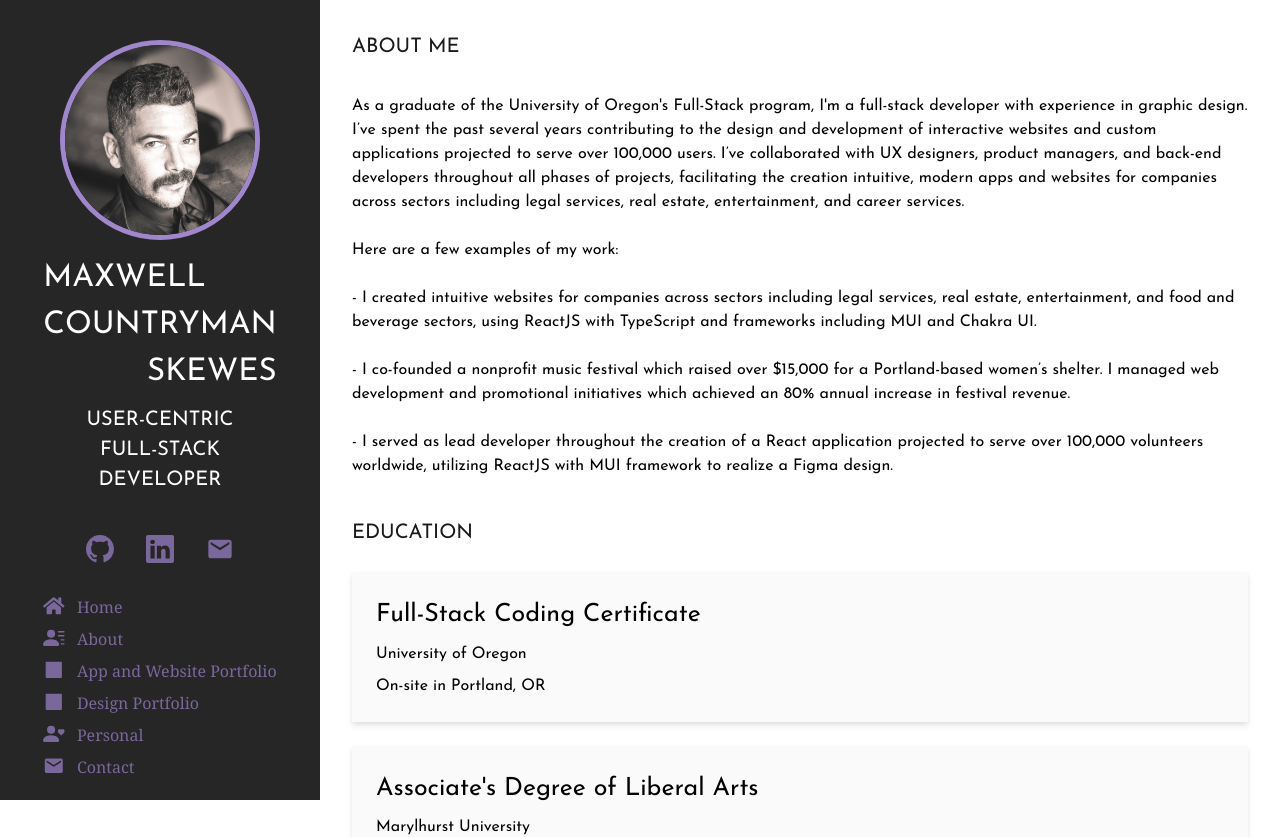
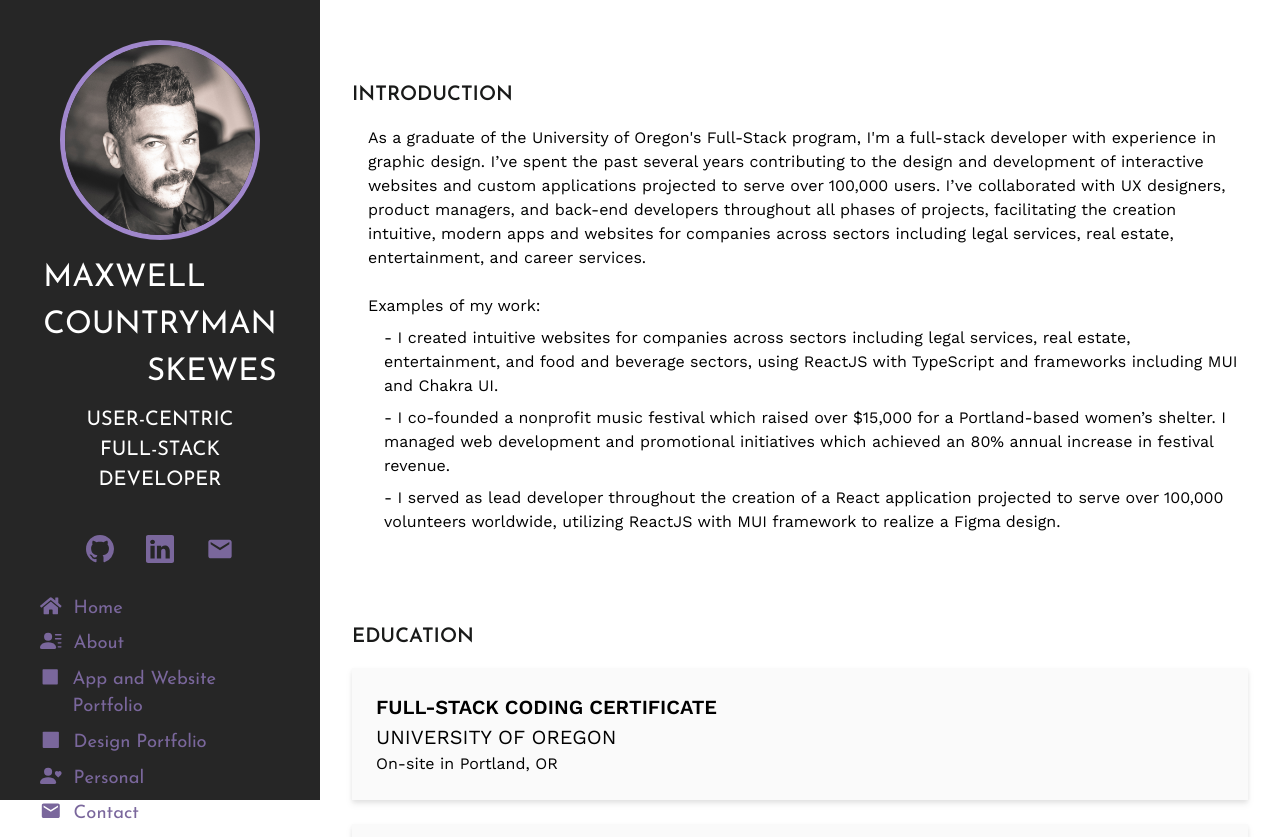
Before and after one commit to maxskewes/maxskewes.com, a Next.js app: page / in a window 1280 px wide. Shown: the top 837 px of the page. Built offline with nearby package versions, Linux system fonts and the light colour scheme.

Commit message:
fonts adjusted josefin and work-sans

```diff
--- /dev/null
+++ b/app/components/SectionHeader.tsx
@@ -0,0 +1,21 @@
+import React from 'react';
+import { Josefin_Sans } from 'next/font/google';
+
+const josefin = Josefin_Sans({
+  subsets: ['latin'],
+  variable: '--font-josefin',
+});
+
+type SectionHeaderProps = {
+  title: string;
+};
+
+const SectionHeader = ({ title }: SectionHeaderProps) => {
+  return (
+    <div className={josefin.className}>
+      <h2 className='mb-4 pt-12 font-semibold'>{title}</h2>
+    </div>
+  );
+};
+
+export default SectionHeader;
--- a/app/components/Sidebar.tsx
+++ b/app/components/Sidebar.tsx
@@ -1,9 +1,16 @@
+import { Josefin_Sans } from 'next/font/google';
 import Image from 'next/image';
 import Link from 'next/link';
 import { BsPersonLinesFill, BsPersonHeart, BsGithub, BsLinkedin } from 'react-icons/bs';
 import { FaHome } from 'react-icons/fa';
 import { MdEmail } from 'react-icons/md';
 import { RiCheckboxBlankFill } from 'react-icons/ri';
+
+const josefin = Josefin_Sans({
+  subsets: ['latin'],
+  // weight: ['400', '700'],
+  variable: '--font-josefin',
+});
 
 type SidebarProps = {
   data: {
@@ -80,6 +87,7 @@ const Sidebar = ({ data }: SidebarProps) => {
   };
 
   return (
+    <div className={josefin.className}>
       <div className='bg-greydk flex flex-col content-between w-full h-100vh sm:h-screen sm:justify-start sm:w-1/4 sm:fixed'>
         <div className='font-family: flex flex-col p-4 md:p-6 lg:p-10 items-center w-full'>
           <Image
@@ -116,6 +124,7 @@ const Sidebar = ({ data }: SidebarProps) => {
           <h6>maxskewes@gmail.com</h6>
         </div>
       </div>
+    </div>
   );
 };
 
--- a/app/components/about-me.tsx
+++ b/app/components/about-me.tsx
@@ -1,6 +1,7 @@
 import { useId } from 'react';
 import type { SkillsProps } from './skills';
 import Skills from './skills';
+import SectionHeader from './SectionHeader';
 
 type AboutMeProps = {
   data: {
@@ -12,23 +13,25 @@ type AboutMeProps = {
 };
 
 const AboutMe = ({ data, skills }: AboutMeProps) => {
-  const { title, body, bullets } = data;
+  const { body, bullets } = data;
   const id = useId();
   return (
     <section>
-      <h2 className='mb-8'>{title}</h2>
+      <SectionHeader title={'Introduction'} />
+      <div className='ml-4'>
         <div>
           <p className='mb-6'>{body}</p>
         </div>
         <div>
-        <p className='mb-6'>Here are a few examples of my work:</p>
+          <p className='mb-2'>Examples of my work:</p>
           {bullets?.map((el, i) => (
-          <p key={`${id}_${i}`} className='mb-6'>
+            <p key={`${id}_${i}`} className='mb-2 ml-4'>
               {el}
             </p>
           ))}
         </div>
         {/* <Skills data={skills} /> */}
+      </div>
     </section>
   );
 };
--- a/app/components/design.tsx
+++ b/app/components/design.tsx
@@ -1,10 +1,11 @@
 import Image from 'next/image';
 import Link from 'next/link';
+import SectionHeader from './SectionHeader';
 
 const Design = () => {
     return (
       <section>
-        <h2 className='mb-6'>App and Website Portfolio</h2>
+<SectionHeader title={'Graphic Design'} />
         <div className='grid lg:grid-cols-2 gap-4 auto-rows-max'>
 
              <div className='p-6 rounded-md overflow-hidden bg-grey-light drop-shadow-md'>
--- a/app/components/education.tsx
+++ b/app/components/education.tsx
@@ -1,4 +1,5 @@
 import React from 'react';
+import SectionHeader from './SectionHeader';
 
 type EducationProps = {
   data: {
@@ -16,18 +17,20 @@ const Education = ({ data }: EducationProps) => {
 
   return (
     <section>
-      <h2 className='mb-6'>{title}</h2>
+      <SectionHeader title={'Education'} />
+
       <div className='flex flex-col gap-6'>
         {education.map(({ certificate, institution, location }) => (
           <div key={certificate} className='flex flex-col rounded-lg'>
             <div className='bg-grey-light p-6 drop-shadow-md'>
-              <h3>{certificate}</h3>
-              <p className='mt-2'>{institution}</p>
-              <p className='mt-2'>{location}</p>
+              <h3 className='font-semibold uppercase'>{certificate}</h3>
+              <h3 className='uppercase'>{institution}</h3>
+              <p>{location}</p>
             </div>
           </div>
         ))}
       </div>
+
     </section>
   );
 };
--- a/app/components/personal.tsx
+++ b/app/components/personal.tsx
@@ -1,18 +1,22 @@
+import SectionHeader from './SectionHeader';
+
 type PersonalProps = {
   data: {
-    title: string;
     body: string;
   };
 };
 
 const Personal = ({ data }: PersonalProps) => {
-  const { title, body } = data;
+  const { body } = data;
 
   return (
     <section>
-      <h2 className='mb-8'>{title}</h2>
-      <div>
-        <p className='mb-6'>{body}</p>
+      <SectionHeader title={'Personal'} />
+      <div className='ml-4'>
+        <p className='mb-6'>
+          &nbsp;&nbsp;&nbsp;&nbsp;&nbsp;&nbsp;
+          {body}
+          </p>
       </div>
     </section>
   );
--- a/app/components/portfolio.tsx
+++ b/app/components/portfolio.tsx
@@ -1,10 +1,11 @@
 import Image from 'next/image';
 import Link from 'next/link';
+import SectionHeader from './SectionHeader';
 
 const Portfolio = () => {
   return (
     <section>
-      <h2 className='mb-6'>App and Website Portfolio</h2>
+<SectionHeader title={'App and Website Portfolio'} />
       <div className='grid lg:grid-cols-2 gap-4 auto-rows-max'>
         {/* -------------------dev purpose */}
 
--- a/app/components/professional-experience.tsx
+++ b/app/components/professional-experience.tsx
@@ -1,4 +1,5 @@
 import React from 'react';
+import SectionHeader from './SectionHeader';
 
 type ProfessionalExperienceProps = {
   data: {
@@ -16,11 +17,11 @@ type ProfessionalExperienceProps = {
 };
 
 const ProfessionalExperience = ({ data }: ProfessionalExperienceProps) => {
-  const { title, experiences } = data;
+  const { experiences } = data;
 
   return (
     <section>
-      <h2 className='mb-6'>{title}</h2>
+      <SectionHeader title={'Professional Experience'} />
       <div className='flex flex-col gap-6'>
         {experiences.map(
           ({
--- a/app/globals.css
+++ b/app/globals.css
@@ -4,19 +4,19 @@
 
 @layer base {
   h1 {
-    @apply text-2xl sm:text-lg md:text-xl lg:text-2xl xl:text-3xl 2xl:text-4xl;
+    @apply text-2xl sm:text-xl md:text-xl lg:text-2xl xl:text-3xl 2xl:text-4xl;
   }
   h2 {
-    @apply text-xl sm:text-sm md:text-base lg:text-lg xl:text-xl 2xl:text-2xl;
+    @apply text-xl sm:text-lg md:text-lg lg:text-lg xl:text-xl 2xl:text-2xl;
   }
   h3 {
-    @apply text-2xl;
+    @apply text-xl;
   }
   h4 {
-    @apply font-sans;
+    @apply text-lg;
   }
   p {
-    @apply text-base;
+    @apply text-base font-normal;
   }
 }
 
--- a/app/layout.tsx
+++ b/app/layout.tsx
@@ -1,14 +1,18 @@
 import './globals.css';
-import { Josefin_Sans } from 'next/font/google';
+import { Josefin_Sans, Work_Sans } from 'next/font/google';
 
 import Sidebar from './components/Sidebar';
 import { contact } from '../data/contact-data';
 
 const josefin = Josefin_Sans({
   subsets: ['latin'],
-  // weight: ['400', '700'],
   variable: '--font-josefin',
 });
+
+const worksans = Work_Sans({
+  subsets: ['latin'],
+  variable: '--font-worksans',
+})
 
 export const metadata = {
   title: 'Max Skewes',
@@ -17,7 +21,7 @@ export const metadata = {
 
 export default function RootLayout({ children }: { children: React.ReactNode }) {
   return (
-    <html lang='en' className={josefin.className}>
+    <html lang='en' className={worksans.className}>
       <body className='flex flex-col sm:flex-row'>
         <div className='grow:0 '>
         <Sidebar data={contact} />
--- a/tailwind.config.js
+++ b/tailwind.config.js
@@ -18,7 +18,7 @@ module.exports = {
 			white: "#fff",
 		},
 		fontFamily: {
-			sans: ["Georgia", "sans-serif"],
+			sans: [ "Merriweather", "sans-serif"],
 			serif: ["Merriweather", "serif"],
 			display: ["Oswald"],
 		},
```
Lines whose indentation alone changed are shown as unchanged.
